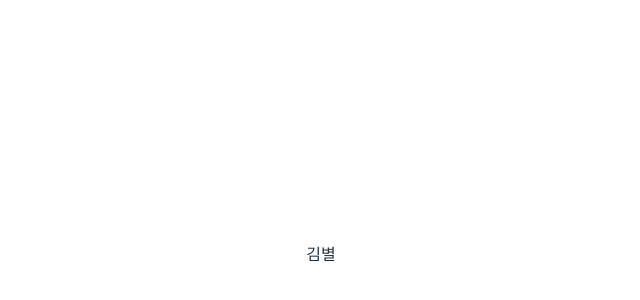
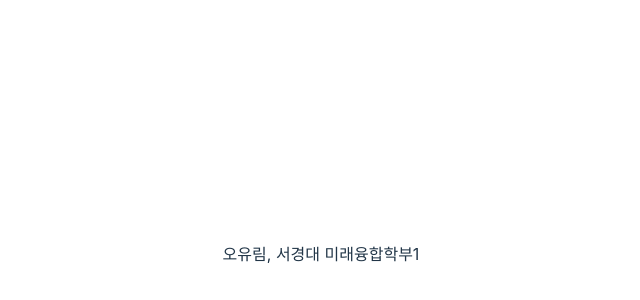
Before and after one commit to studypsyyyyyyyyyyy/tset, a React (Vite) app: page / in a window 1280 px wide. Shown: the part 146-446 px from the top of the page, without its empty margins (319-959 px from the left). Built offline with nearby package versions, Linux system fonts and the light colour scheme.

Commit message:
오유림

```diff
--- a/src/App.jsx
+++ b/src/App.jsx
@@ -9,7 +9,7 @@ function App() {
   return (
     <>
       <p>
-        김별
+        오유림, 서경대 미래융합학부1
       </p>
     </>
   )
```
